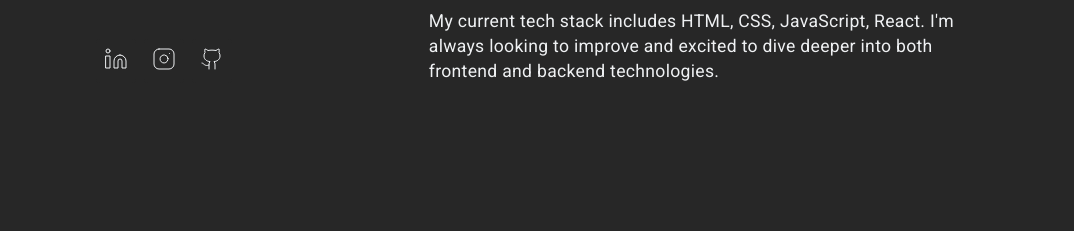
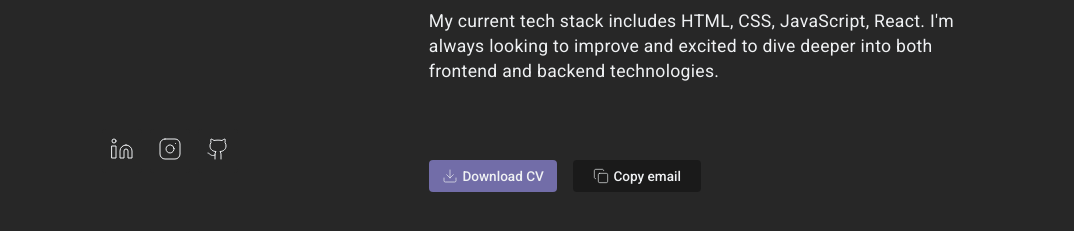
Before and after one commit to ishan-malla/portfolio, a plain HTML site: page index.html in a window 1280 px wide. Shown: the part 395-626 px from the top of the page, without its empty margins (97-1171 px from the left). Drawn offline with Linux system fonts and the light colour scheme.

Commit message:
added download and copy buttons

```diff
--- a/index.css
+++ b/index.css
@@ -84,7 +84,7 @@ main {
 #card div {
   display: flex;
   width: 50%;
-  padding: 4px;
+  padding: 10px;
   gap: 0.5rem;
   background-color: transparent;
 }
@@ -119,3 +119,49 @@ main {
   max-width: 60ch;
   font-weight: 400;
 }
+
+button {
+  width: 8rem;
+  height: 2rem;
+  display: flex;
+  align-items: center;
+  justify-content: center;
+  gap: 0.3rem;
+  border: none;
+  border-radius: 4px;
+  cursor: pointer;
+  font-weight: 500;
+  font-size: 0.85rem;
+  transition: all 0.3s ease;
+  margin-top: 4rem;
+}
+
+.btn-primary {
+  background-color: var(--secondary-color);
+  color: var(--font-color);
+}
+
+.btn-primary:hover {
+  background-color: #8a84c4;
+  transform: translateY(-1px);
+}
+
+.btn-secondary {
+  background-color: #1a1a1a;
+  color: var(--font-color);
+}
+
+.btn-secondary:hover {
+  background-color: #0f0f0f;
+  transform: translateY(-1px);
+}
+
+button svg {
+  background-color: transparent;
+}
+
+.button-section {
+  width: 20rem;
+  display: flex;
+  gap: 1rem;
+}
--- a/index.html
+++ b/index.html
@@ -115,6 +115,48 @@
                 frontend and backend technologies.
               </p>
             </div>
+            <div class="button-section">
+              <button class="btn-primary">
+                <svg
+                  xmlns="http://www.w3.org/2000/svg"
+                  width="16"
+                  height="16"
+                  viewBox="0 0 24 24"
+                  fill="none"
+                  stroke="currentColor"
+                  stroke-width="1"
+                  stroke-linecap="round"
+                  stroke-linejoin="round"
+                  class="lucide lucide-download-icon lucide-download"
+                >
+                  <path d="M12 15V3" />
+                  <path d="M21 15v4a2 2 0 0 1-2 2H5a2 2 0 0 1-2-2v-4" />
+                  <path d="m7 10 5 5 5-5" />
+                </svg>
+                Download CV
+              </button>
+
+              <button class="btn-secondary">
+                <svg
+                  xmlns="http://www.w3.org/2000/svg"
+                  width="16"
+                  height="16"
+                  viewBox="0 0 24 24"
+                  fill="none"
+                  stroke="currentColor"
+                  stroke-width="1"
+                  stroke-linecap="round"
+                  stroke-linejoin="round"
+                  class="lucide lucide-copy-icon lucide-copy"
+                >
+                  <rect width="14" height="14" x="8" y="8" rx="2" ry="2" />
+                  <path
+                    d="M4 16c-1.1 0-2-.9-2-2V4c0-1.1.9-2 2-2h10c1.1 0 2 .9 2 2"
+                  />
+                </svg>
+                Copy email
+              </button>
+            </div>
           </div>
         </section>
       </main>
```
